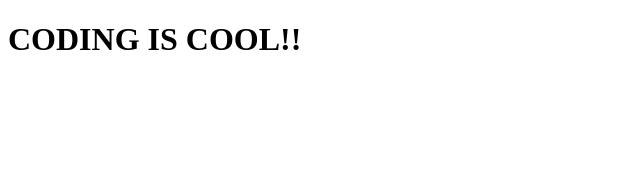
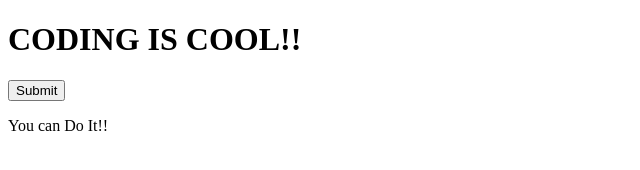
Before and after one commit to prafullatass/git-intro, a plain HTML site: page index.html in a window 1280 px wide. Shown: the whole page, without its empty margins (0-640 px from the left). Drawn offline with Linux system fonts and the light colour scheme.

Commit message:
added a paragragh

```diff
--- a/index.html
+++ b/index.html
@@ -8,5 +8,7 @@
 </head>
 <body>
     <h1>CODING IS COOL!!</h1>
+    <button>Submit</button>
+    <p> You can Do It!!</p>
 </body>
 </html>
```
